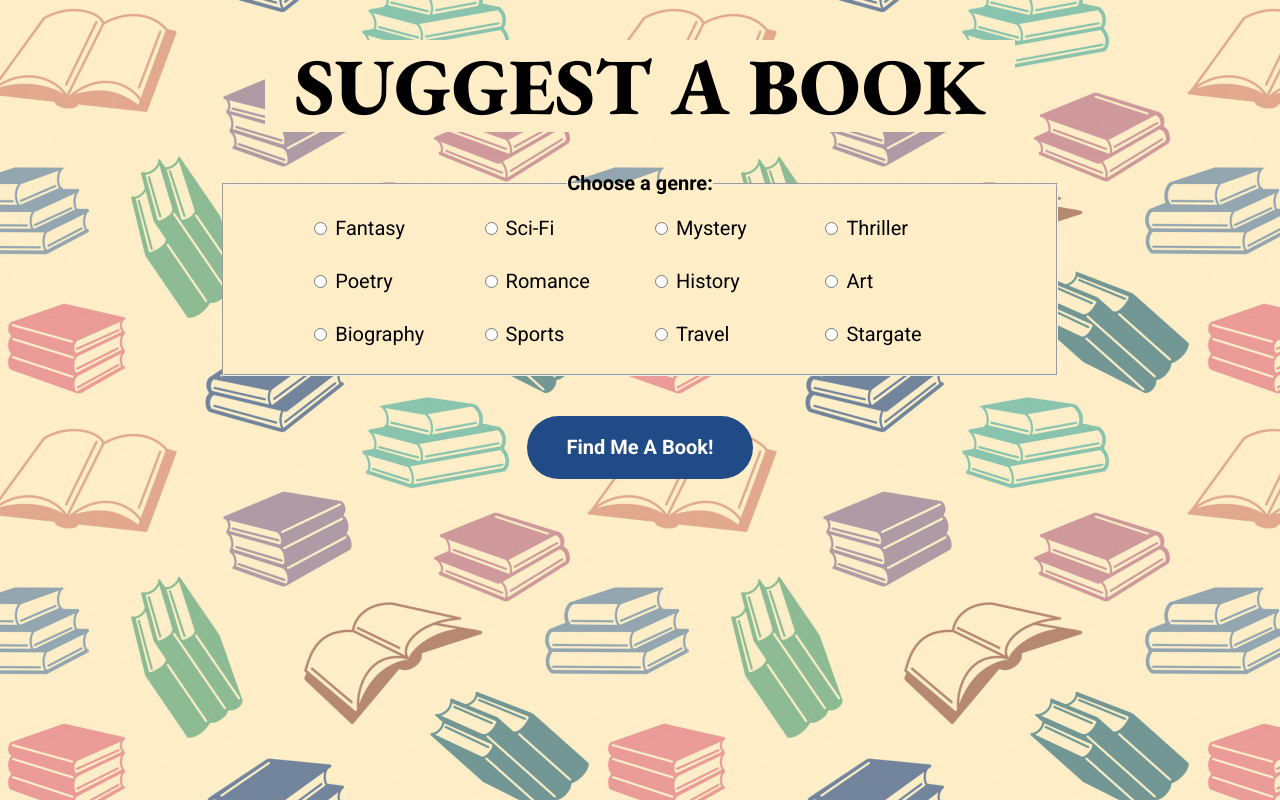
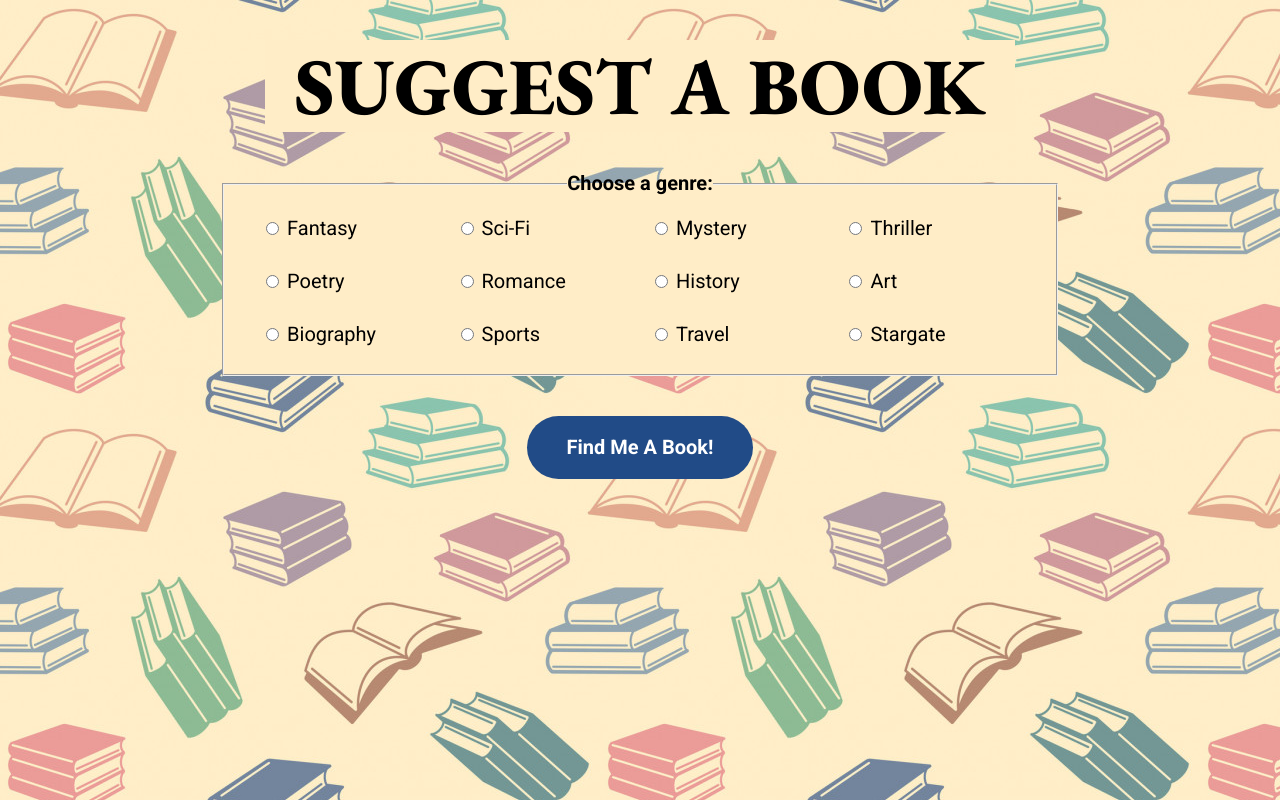
Before and after one commit to cliffstonge/suggest-a-book, a React (Create React App) app: page / in a window 1280 px wide. Built offline with nearby package versions, Linux system fonts and the light colour scheme.

Commit message:
Changes to button in media queries

```diff
--- a/src/App.css
+++ b/src/App.css
@@ -64,7 +64,7 @@ form legend {
 }
 
 form label {
-  width: 20%;
+  width: 23%;
   padding: 10px;
   text-align: left;
   margin: 5px;
@@ -145,7 +145,9 @@ form button:active {
     width: 40%;
   }
 
-  form button:hover {
+  form button:hover,
+  form button:focus,
+  form button:focus-within {
     border: none;
     padding: 20px 40px;
   }
```
